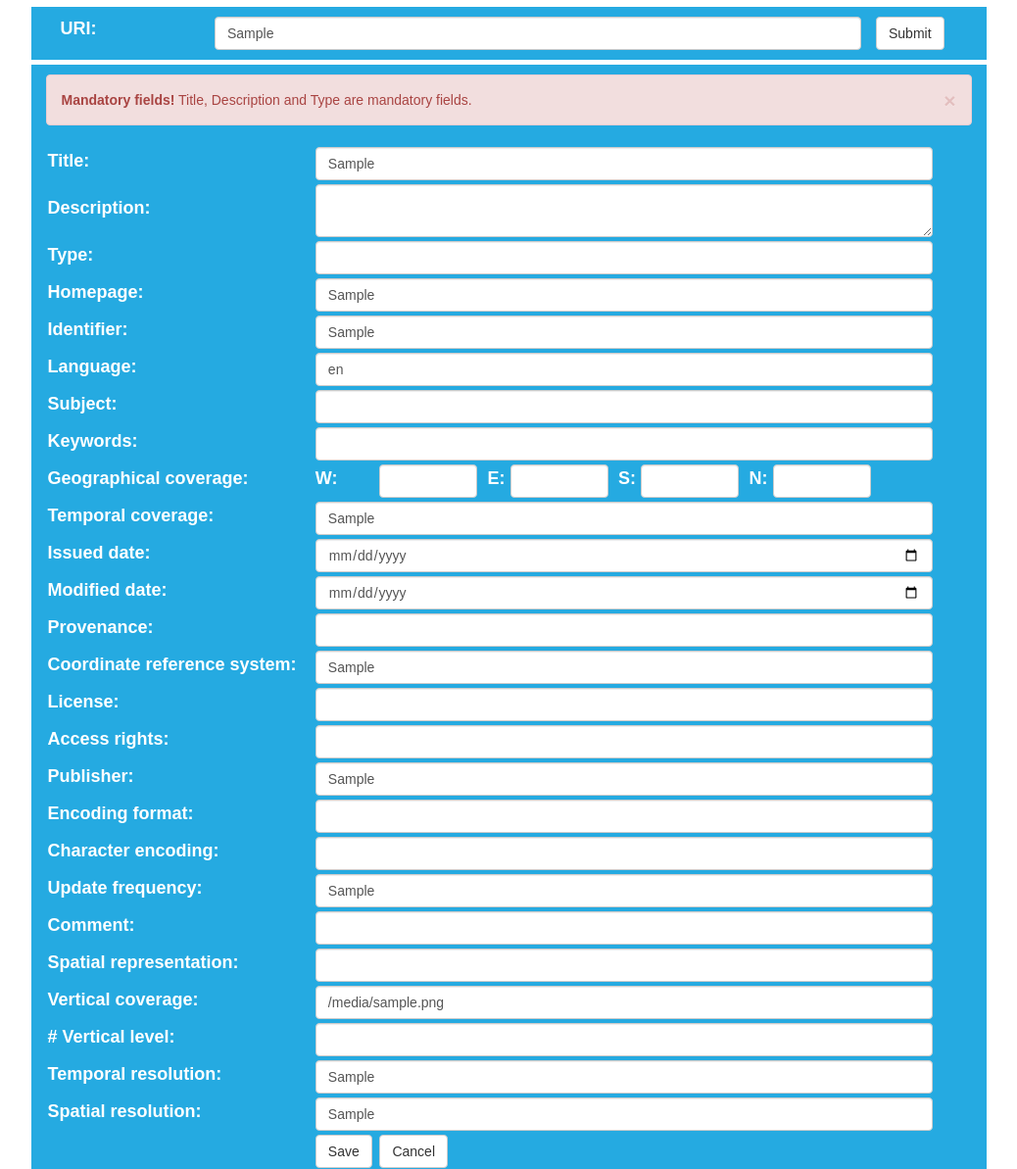
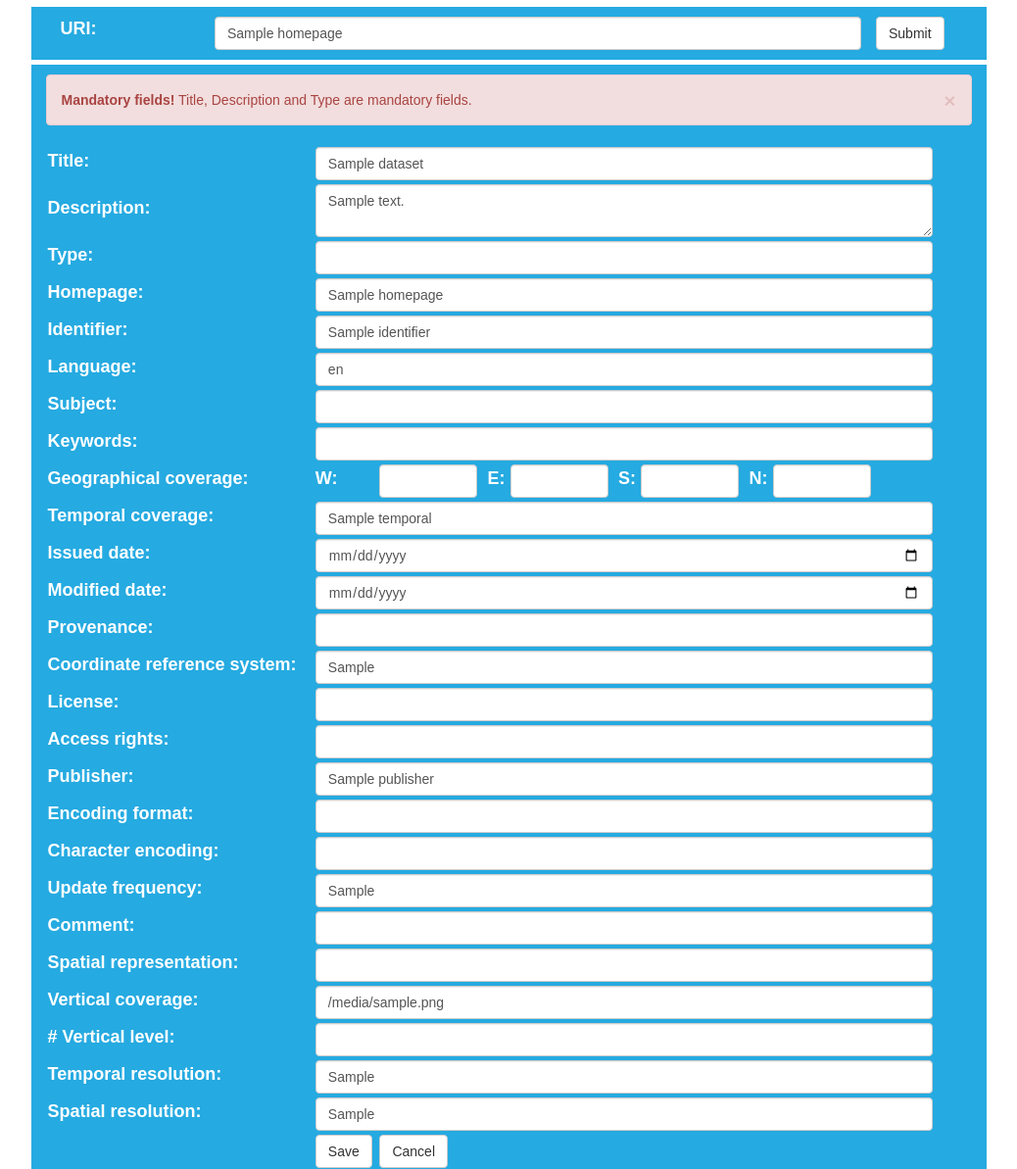
Before and after one commit to SmartDataAnalytics/BigDataOcean-Harmonization, a Flask app: template Frontend/templates/metadata.html in a window 1280 px wide. Shown: the part 88-1281 px from the top of the page at 98% size, without its empty margins (121-1159 px from the left). Run offline with Flask 2, Linux system fonts and the light colour scheme; the template is opened without the code that fills it: most values are stand-ins (such as "Sample title", 1, 10 or a date in 2020); some libraries are stand-ins or nearby versions.

Commit message:
input fields corrected

```diff
--- a/Frontend/app.py
+++ b/Frontend/app.py
@@ -62,4 +62,4 @@ class datasetSuggest(object):
 
 
 if __name__ == '__main__':
-	app.run()
+	app.run(debug=True)
--- a/Frontend/templates/metadata.html
+++ b/Frontend/templates/metadata.html
@@ -4,8 +4,7 @@
 {% block title %} BigDataOcean Harmonization {% endblock %}
 {% block styles %}
 {{super()}}
-<link rel="stylesheet"
-      href="static/css/style.css">
+<link rel="stylesheet" href="static/css/style.css">
 {% endblock %}
 {% block navbar %}
 <nav class="navbar navbar-bdo navbar-fixed-top">
@@ -16,8 +15,7 @@
                     <tr>
                         <td>
                             <a id="logo" title="BigDataOcean Repository" href="">
-                                <img itemprop="image" alt="BigDataOcean Repository" src="static/img/BIG-DATA-OCEAN_LOGO.png" height="86"
-                                     width="200">
+                                <img itemprop="image" alt="BigDataOcean Repository" src="static/img/BIG-DATA-OCEAN_LOGO.png" height="86" width="200">
                             </a>
                         </td>
                         <td class="label-table">
@@ -43,7 +41,7 @@
                     <label class="label-table" for="uri">URI:</label>
                 </div>
                 <div class="col-md-8">
-                    <input type="url" class="form-control" id="uri" name="uri" required value={{ dataset.homepage }}>
+                    <input type="url" class="form-control" id="uri" name="uri" required value="{{dataset.homepage}}">
                 </div>
                 <div class="col-md-2" style="padding-left: 60px">
                     <input type="submit" class="btn btn-default"></input>
@@ -68,7 +66,7 @@
                             <label class="label-table" for="title">Title:</label>
                         </td>
                         <td colspan="8">
-                            <input type="text" class="form-control" id="title" required value={{ dataset.title }}>
+                            <input type="text" class="form-control" id="title" required value="{{ dataset.title }}">
                         </td>
                     </tr>
                     <tr>
@@ -76,7 +74,7 @@
                             <label class="label-table" for="description">Description:</label>
                         </td>
                         <td colspan="8">
-                            <textarea class="form-control" rows="2" id="description" required value={{ dataset.description }}></textarea>
+                            <textarea class="form-control" rows="2" id="description" required>{{dataset.description}}</textarea>
                         </td>
                     </tr>
                     <tr>
@@ -92,7 +90,7 @@
                             <label class="label-table" for="homepage">Homepage:</label>
                         </td>
                         <td colspan="8">
-                            <input type="url" class="form-control" id="homepage" value={{ dataset.homepage }}>
+                            <input type="url" class="form-control" id="homepage" value="{{dataset.homepage}}">
                         </td>
                     </tr>
                     <tr>
@@ -100,7 +98,7 @@
                             <label class="label-table" for="identifier">Identifier:</label>
                         </td>
                         <td colspan="8">
-                            <input type="text" class="form-control" id="identifier" value={{ dataset.identifier }}>
+                            <input type="text" class="form-control" id="identifier" value="{{dataset.identifier}}">
                         </td>
                     </tr>
                     <tr>
@@ -108,7 +106,7 @@
                             <label class="label-table" for="language">Language:</label>
                         </td>
                         <td colspan="8">
-                            <input type="text" class="form-control" id="language" value={{ dataset.language }}>
+                            <input type="text" class="form-control" id="language" value="{{dataset.language}}">
                         </td>
                     </tr>
                     <tr>
@@ -116,7 +114,7 @@
                             <label class="label-table" for="subject">Subject:</label>
                         </td>
                         <td colspan="8">
-                            <input type="text" class="form-control" id="subject">
+                            <input type="text" class="form-control" id="subject}}">
                         </td>
                     </tr>
                     <tr>
@@ -124,7 +122,7 @@
                             <label class="label-table" for="keywords">Keywords:</label>
                         </td>
                         <td colspan="8">
-                            <input type="text" class="form-control" id="keywords">
+                            <input type="text" class="form-control" id="keywords}}">
                         </td>
                     </tr>
                     <tr>
@@ -135,25 +133,25 @@
                             <label class="label-table-coordinates" for="geo_coverageW">W:</label>
                         </td>
                         <td class="col-xs">
-                            <input type="number" class="form-control-input" id="geo_coverageW" value={{ dataset.spatialWest }}>
+                            <input type="number" class="form-control-input" id="geo_coverageW" value="{{dataset.spatialWest}}">
                         </td>
                         <td class="col-xs">
                             <label class="label-table-coordinates" for="geo_coverageE">E:</label>
                         </td>
                         <td class="col-xs">
-                            <input type="number" class="form-control-input" id="geo_coverageE" value={{ dataset.spatialEast }}>
+                            <input type="number" class="form-control-input" id="geo_coverageE" value="{{dataset.spatialEast}}">
                         </td>
                         <td class="col-xs">
                             <label class="label-table-coordinates" for="geo_coverageS">S:</label>
                         </td>
                         <td class="col-xs">
-                            <input type="number" class="form-control-input" id="geo_coverageS" value={{ dataset.spatialSouth }}>
+                            <input type="number" class="form-control-input" id="geo_coverageS" value="{{dataset.spatialSouth}}">
                         </td>
                         <td class="col-xs">
                             <label class="label-table-coordinates" for="geo_coverageN">N:</label>
                         </td>
                         <td class="col-xs">
-                            <input type="number" class="form-control-input" id="geo_coverageN" value={{ dataset.spatialNorth }}>
+                            <input type="number" class="form-control-input" id="geo_coverageN" value="{{dataset.spatialNorth}}">
                         </td>
                     </tr>
                     <tr>
@@ -161,7 +159,7 @@
                             <label class="label-table " for="temp_coverage">Temporal coverage:</label>
                         </td>
                         <td colspan="8">
-                            <input type="text" class="form-control" id="temp_coverage" value={{ dataset.temporal }}>
+                            <input type="text" class="form-control" id="temp_coverage" value="{{dataset.temporal}}">
                         </td>
                     </tr>
                     <tr>
@@ -169,7 +167,7 @@
                             <label class="label-table " for="issued_date">Issued date:</label>
                         </td>
                         <td colspan="8">
-                            <input type="date" class="form-control" id="issued_date">
+                            <input type="date" class="form-control" id="issued_date}}">
                         </td>
                     </tr>
                     <tr>
@@ -177,7 +175,7 @@
                             <label class="label-table " for="modified_date">Modified date:</label>
                         </td>
                         <td colspan="8">
-                            <input type="date" class="form-control" id="modified_date">
+                            <input type="date" class="form-control" id="modified_date}}">
                         </td>
                     </tr>
                     <tr>
@@ -185,7 +183,7 @@
                             <label class="label-table" for="provenance">Provenance:</label>
                         </td>
                         <td colspan="8">
-                            <input type="text" class="form-control" id="provenance">
+                            <input type="text" class="form-control" id="provenance}}">
                         </td>
                     </tr>
                     <tr>
@@ -193,7 +191,7 @@
                             <label class="label-table " for="coordinate_sys">Coordinate reference system:</label>
                         </td>
                         <td colspan="8">
-                            <input type="text" class="form-control" id="coordinate_sys" value={{ dataset.conformsTo }}>
+                            <input type="text" class="form-control" id="coordinate_sys" value="{{dataset.conformsTo}}">
                         </td>
                     </tr>
                     <tr>
@@ -201,7 +199,7 @@
                             <label class="label-table" for="license">License:</label>
                         </td>
                         <td colspan="8">
-                            <input type="text" class="form-control" id="license">
+                            <input type="text" class="form-control" id="license}}">
                         </td>
                     </tr>
                     <tr>
@@ -209,7 +207,7 @@
                             <label class="label-table " for="access_rights">Access rights:</label>
                         </td>
                         <td colspan="8">
-                            <input type="text" class="form-control" id="access_rights">
+                            <input type="text" class="form-control" id="access_rights}}">
                         </td>
                     </tr>
                     <tr>
@@ -217,7 +215,7 @@
                             <label class="label-table" for="publisher">Publisher:</label>
                         </td>
                         <td colspan="8">
-                            <input type="text" class="form-control" id="publisher" value={{ dataset.publisher }}>
+                            <input type="text" class="form-control" id="publisher" value="{{dataset.publisher}}">
                         </td>
                     </tr>
                     <tr>
@@ -225,7 +223,7 @@
                             <label class="label-table " for="encode_format">Encoding format:</label>
                         </td>
                         <td colspan="8">
-                            <input type="text" class="form-control" id="encode_format">
+                            <input type="text" class="form-control" id="encode_format}}">
                         </td>
                     </tr>
                     <tr>
@@ -233,7 +231,7 @@
                             <label class="label-table " for="char_encoding">Character encoding:</label>
                         </td>
                         <td colspan="8">
-                            <input type="text" class="form-control" id="char_encoding">
+                            <input type="text" class="form-control" id="char_encoding}}">
                         </td>
                     </tr>
                     <tr>
@@ -241,7 +239,7 @@
                             <label class="label-table " for="update_freq">Update frequency:</label>
                         </td>
                         <td colspan="8">
-                            <input type="text" class="form-control" id="update_freq" value={{ dataset.accuralPeriodicity }}>
+                            <input type="text" class="form-control" id="update_freq" value="{{dataset.accuralPeriodicity}}">
                         </td>
                     </tr>
                     <tr>
@@ -249,7 +247,7 @@
                             <label class="label-table" for="comment">Comment:</label>
                         </td>
                         <td colspan="8">
-                            <input type="text" class="form-control" id="comment">
+                            <input type="text" class="form-control" id="comment}}">
                         </td>
                     </tr>
                     <tr>
@@ -258,7 +256,7 @@
                                 representation:</label>
                         </td>
                         <td colspan="8">
-                            <input type="text" class="form-control" id="spatial_representation">
+                            <input type="text" class="form-control" id="spatial_representation}}">
                         </td>
                     </tr>
                     <tr>
@@ -266,7 +264,7 @@
                             <label class="label-table" for="vertical_coverage">Vertical coverage:</label>
                         </td>
                         <td colspan="8">
-                            <input type="text" class="form-control" id="vertical_coverage" value={{ dataset.verticalCoverage }}>
+                            <input type="text" class="form-control" id="vertical_coverage" value="{{dataset.verticalCoverage}}">
                         </td>
                     </tr>
                     <tr>
@@ -274,7 +272,7 @@
                             <label class="label-table" for="vertical_level"># Vertical level:</label>
                         </td>
                         <td colspan="8">
-                            <input type="number" class="form-control" id="vertical_level" onkeypress="isNumberKey(event)" value={{ dataset.verticalLevel }}>
+                            <input type="number" class="form-control" id="vertical_level" onkeypress="isNumberKey(event)" value="{{dataset.verticalLevel}}">
                         </td>
                     </tr>
 
@@ -283,7 +281,7 @@
                             <label class="label-table " for="temp_resolution">Temporal resolution:</label>
                         </td>
                         <td colspan="8">
-                            <input type="text" class="form-control" id="temp_resolution" value={{ dataset.temporalResolution }}>
+                            <input type="text" class="form-control" id="temp_resolution" value="{{dataset.temporalResolution}}">
                         </td>
                     </tr>
                     <tr>
@@ -291,7 +289,7 @@
                             <label class="label-table " for="spatial_resolution">Spatial resolution:</label>
                         </td>
                         <td colspan="8">
-                            <input type="text" class="form-control" id="spatial_resolution" value={{ dataset.gridResolution }}>
+                            <input type="text" class="form-control" id="spatial_resolution" value="{{dataset.gridResolution}}">
                         </td>
                     </tr>
                     <tr>
```
